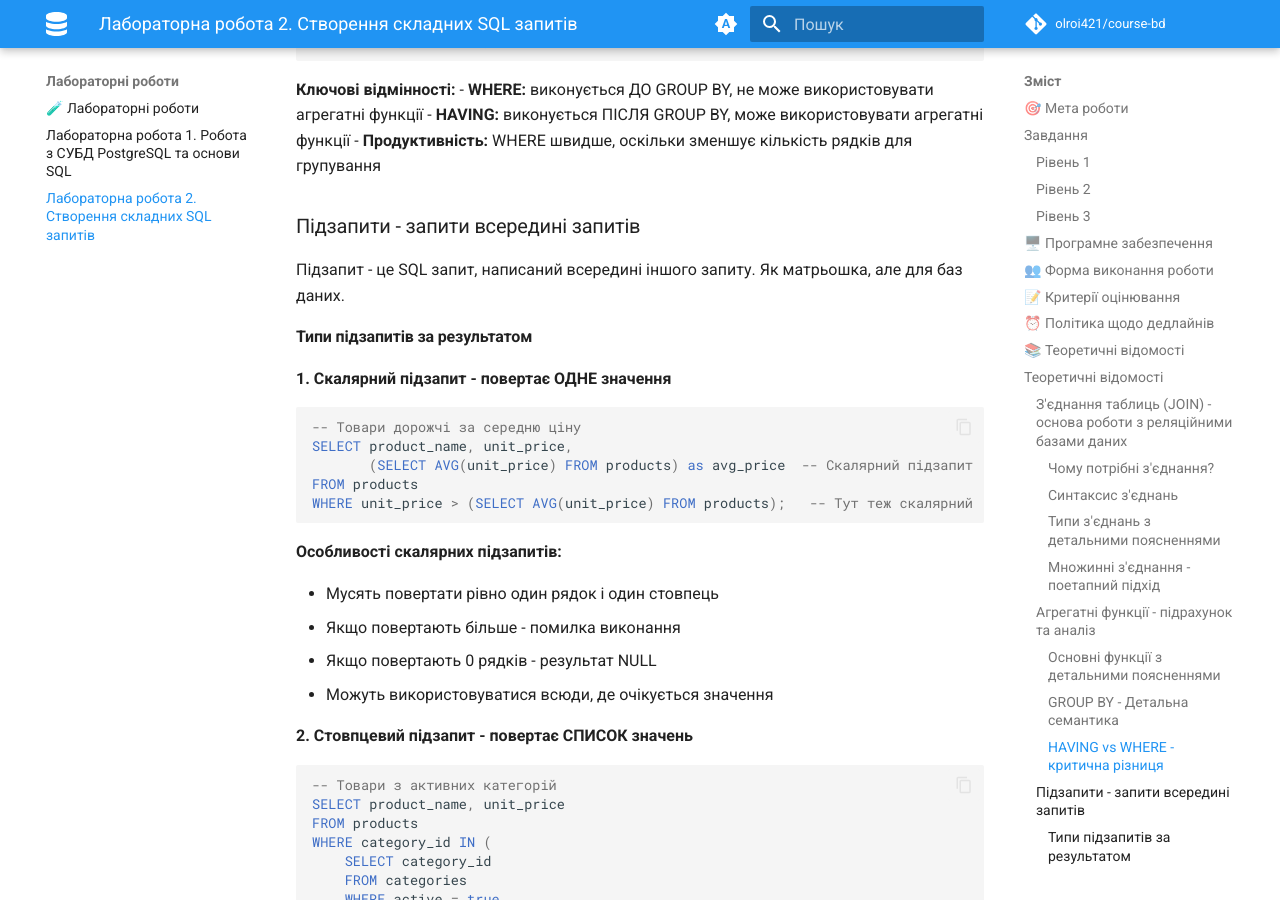
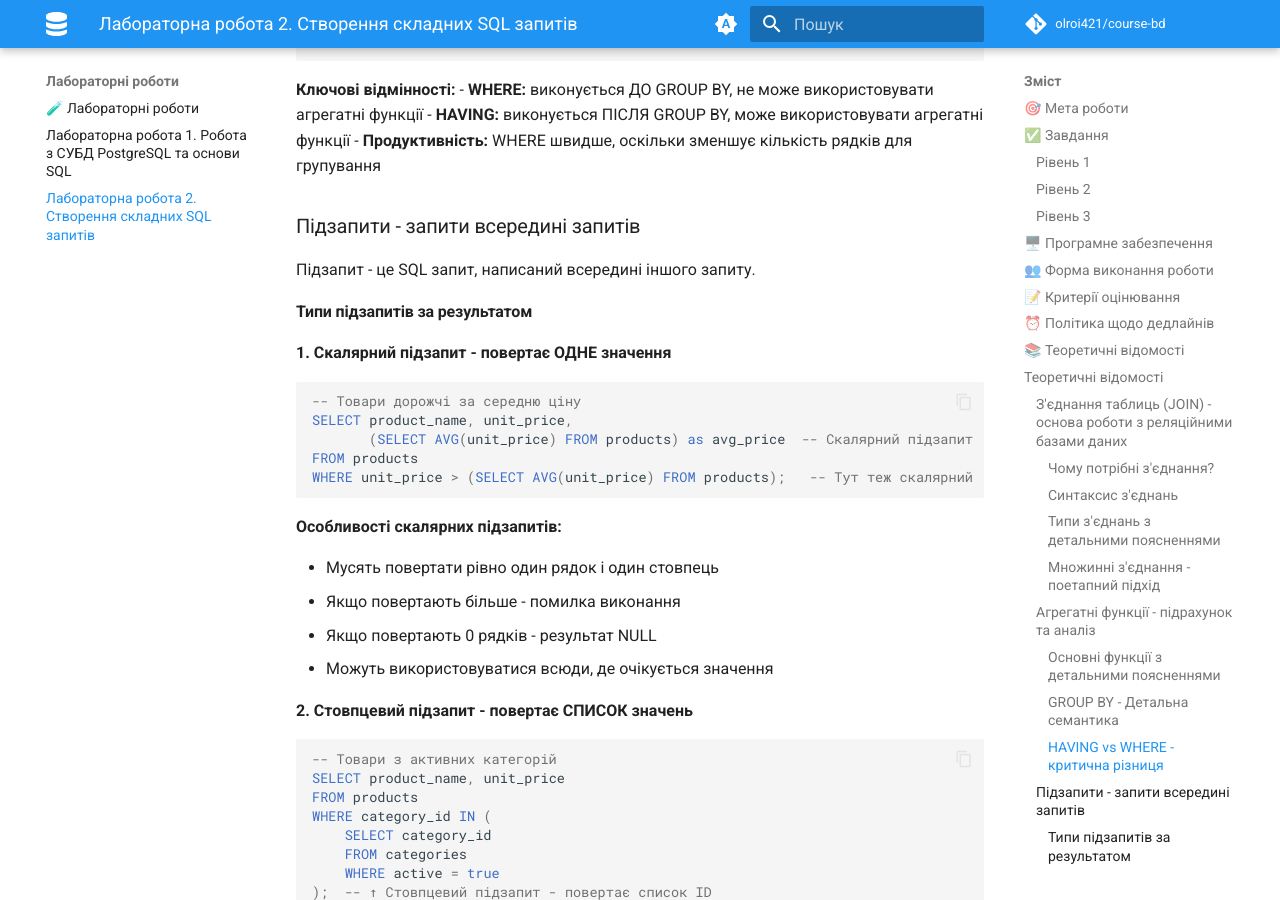
Before and after one commit to olroi421/course-bd, an MkDocs documentation site: the page built from docs/labs/lab-02.md, in a window 1280 px wide and 900 px high, scrolled down 7666 px. Built offline with MkDocs 1.6.1 and Material for MkDocs 9.7.7, drawn with Linux system fonts in a browser that asks for light colours; comment, search, counter and statistics services are not loaded.

Commit message:
Update lab-02.md

```diff
--- a/docs/labs/lab-02.md
+++ b/docs/labs/lab-02.md
@@ -4,7 +4,7 @@
 
 Набути практичних навичок створення складних SQL запитів для аналізу даних, опанувати техніки з'єднання таблиць, використання агрегатних функцій, групування даних та написання підзапитів для розв'язання аналітичних завдань у реляційних базах даних.
 
-## Завдання
+## ✅ Завдання
 
 ### Рівень 1
 
@@ -329,7 +329,7 @@ HAVING COUNT(*) > 5                 -- Фільтрація груп ПІСЛЯ
 
 ### Підзапити - запити всередині запитів
 
-Підзапит - це SQL запит, написаний всередині іншого запиту. Як матрьошка, але для баз даних.
+Підзапит - це SQL запит, написаний всередині іншого запиту.
 
 #### Типи підзапитів за результатом
 
```
